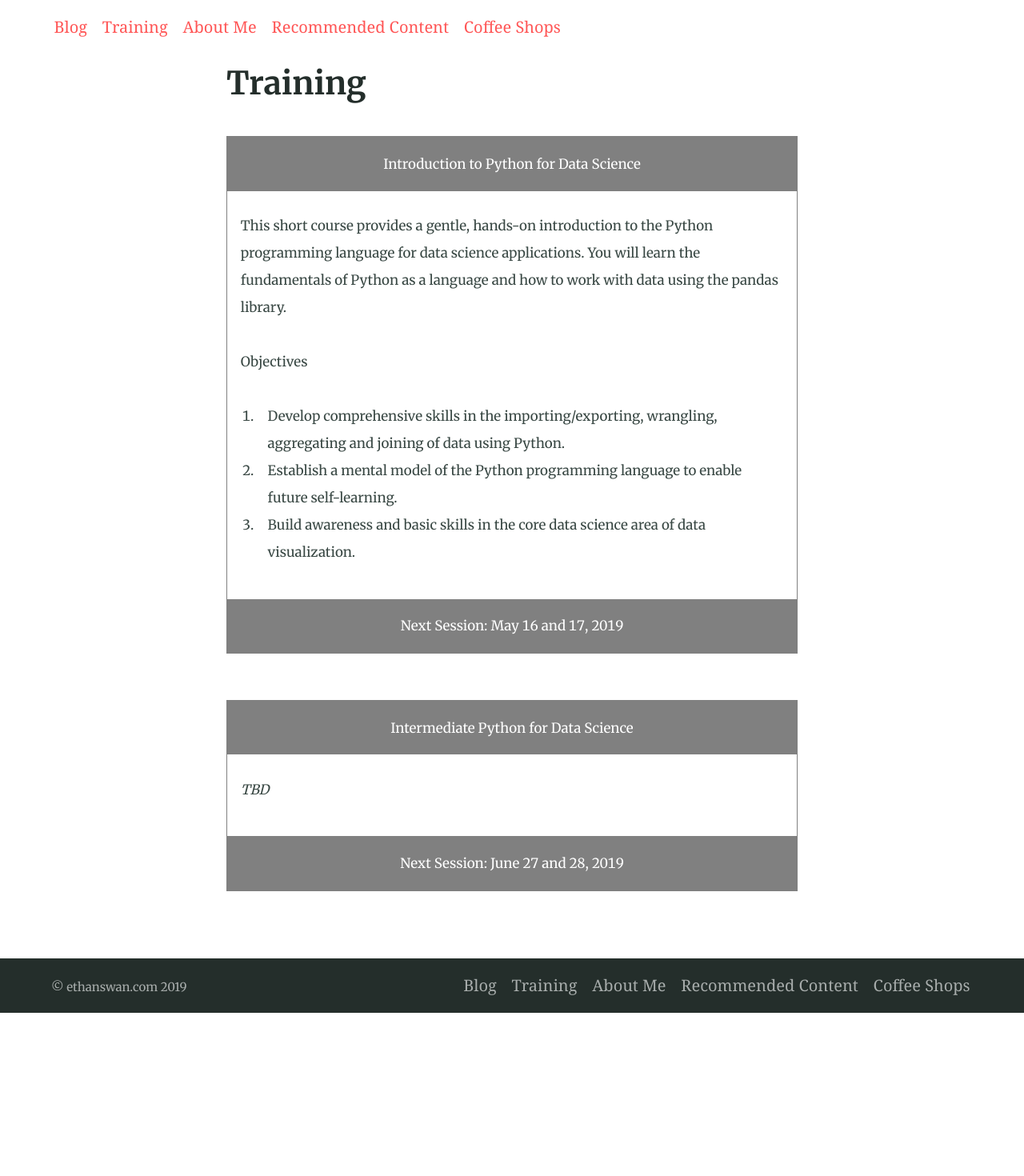
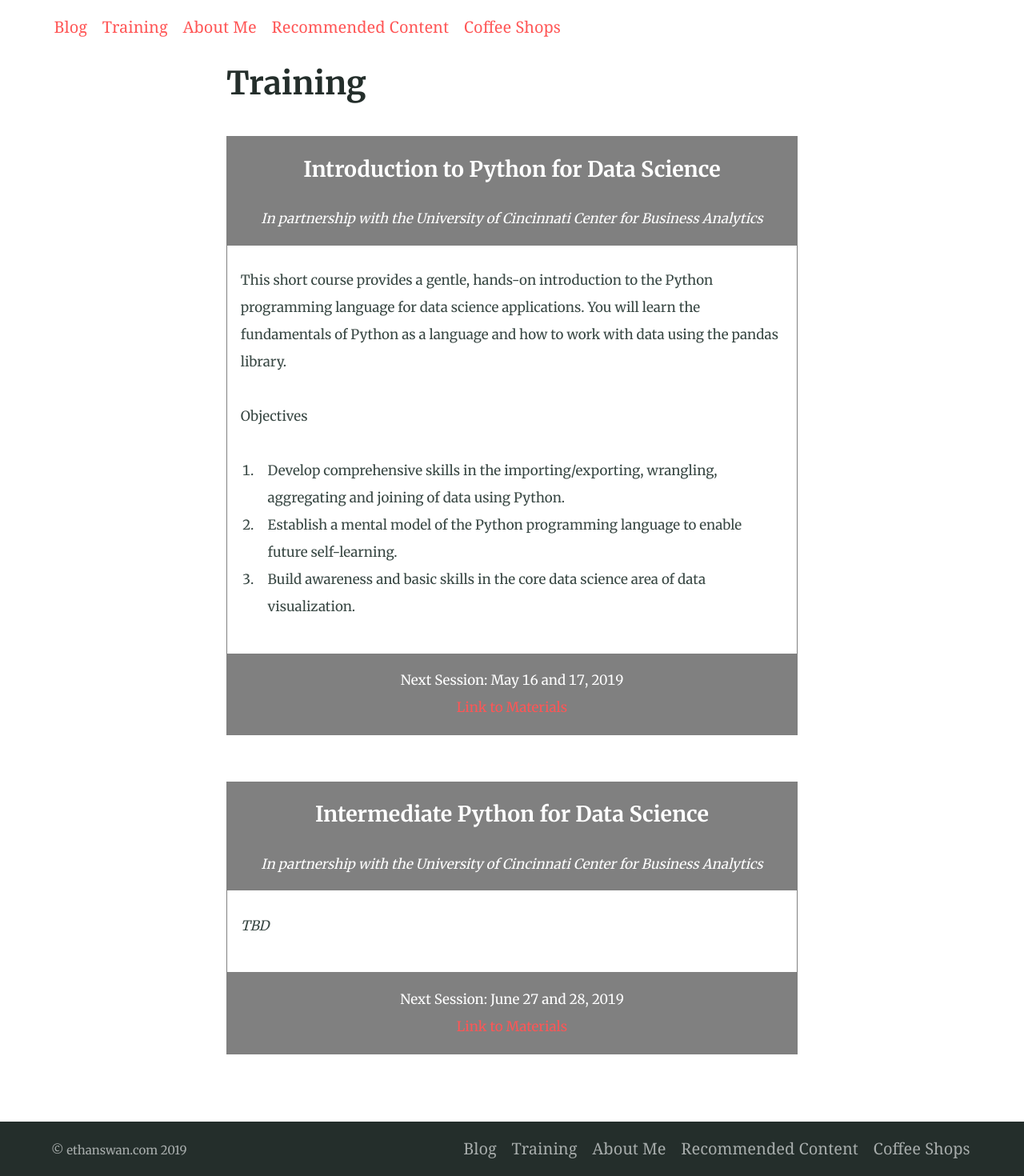
Before and after one commit to eswan18/ethanswan.com, a Jekyll site: the page built from training.md, in a window 1280 px wide. Shown: the whole page at 80% size. Built offline with Jekyll 4.4.1, drawn with Linux system fonts in a browser that asks for light colours; before the commit the page ends 1266 px from its top, so only the background shows below that.

Commit message:
Add links to course materials on Training page.

```diff
--- a/assets/styles.scss
+++ b/assets/styles.scss
@@ -72,7 +72,7 @@ table.training-courses td {
     vertical-align: top;
     padding: 1em;
 }
-td.course-name, td.course-upcoming-date {
+td.course-name, td.course-upcoming-date, td.course-name h4 {
     background-color: gray;
     color: white;
     text-align: center;
--- a/training.md
+++ b/training.md
@@ -6,11 +6,21 @@ title: Training
 
 {% for course in site.courses %}
 <table class="training-courses"><tr>
-<td class="course-name">{{ course.name }}</td>
+<td class="course-name">
+  <h4>{{ course.name }}</h4>
+  {% if course.subtitle %}
+  <br><i>{{ course.subtitle }}</i>
+  {% endif %}
+</td>
 </tr><tr>
 <td class="course-content">{{ course.content | markdownify }}</td>
 </tr><tr>
-<td class="course-upcoming-date">Next Session: {{ course.upcoming-date }}</td>
+<td class="course-upcoming-date">
+  Next Session: {{ course.upcoming-date }}
+  {% if course.materials-link %}
+  <br><a href="{{ course.materials-link }}" target="_blank">Link to Materials</a>
+  {% endif %}
+</td>
 </tr></table>
 <br>
 {% endfor %}
```
Also changed, not shown: _courses/00-intro-to-python-for-ds.md (+2 -0 lines), _courses/01-intermediate-python-for-ds.md (+2 -0 lines).
